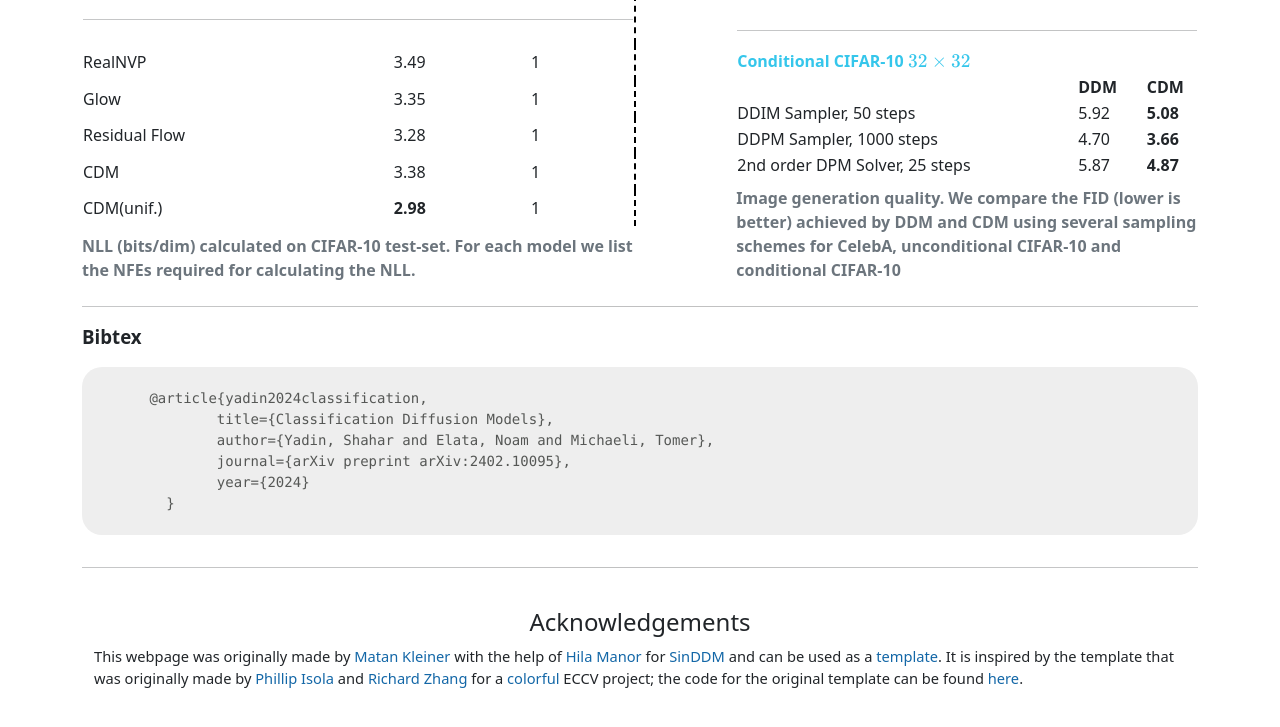
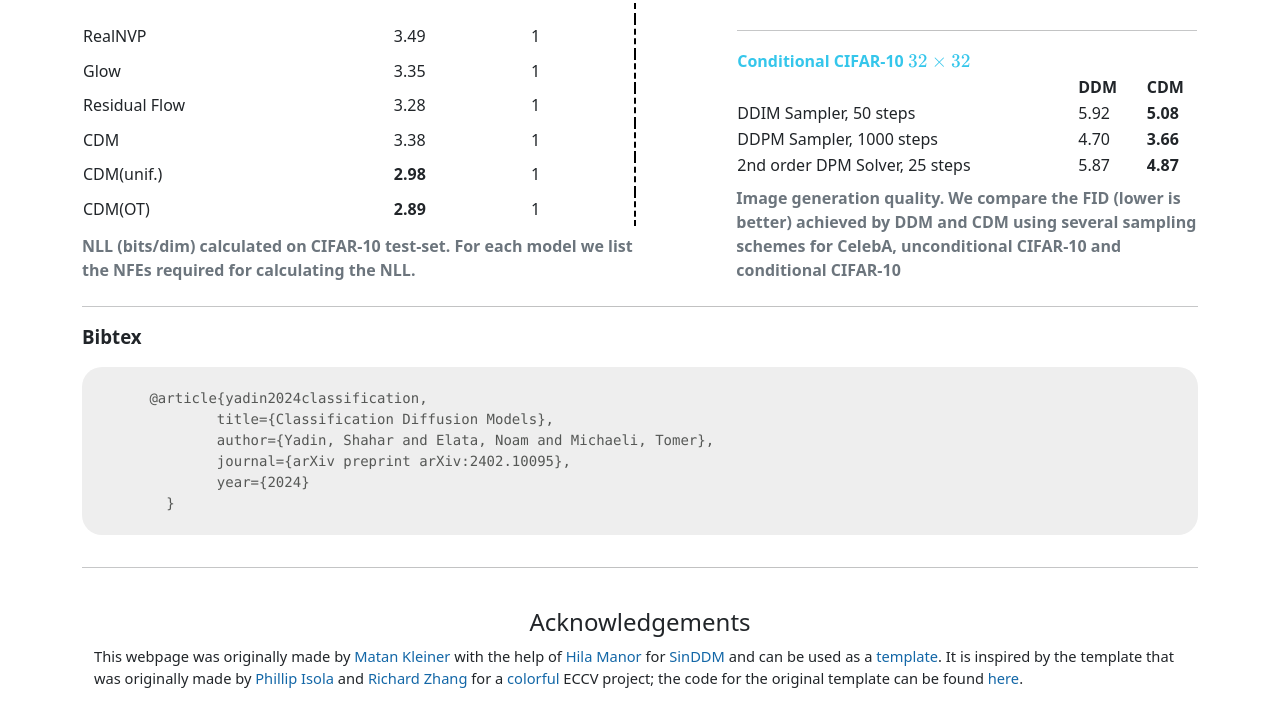
Before and after one commit to shaharYadin/shaharYadin.github.io, a plain HTML site: page CDM/index.html in a window 1280 px wide. Shown: the part 2299-3026 px from the top of the page. Drawn offline with nearby package versions, Linux system fonts and the light colour scheme; some packages are replaced by stand-ins of ours; some icons are missing.

Commit message:
Update index.html

```diff
--- a/CDM/index.html
+++ b/CDM/index.html
@@ -252,6 +252,11 @@
 					<td><strong>2.98</strong></td>
 					<td>1</td>
 					</tr>
+					<tr>
+					<td>CDM(OT)</td>
+					<td><strong>2.89</strong></td>
+					<td>1</td>
+					</tr>
 				</table>
 
 				<!-- Second Table -->
```
